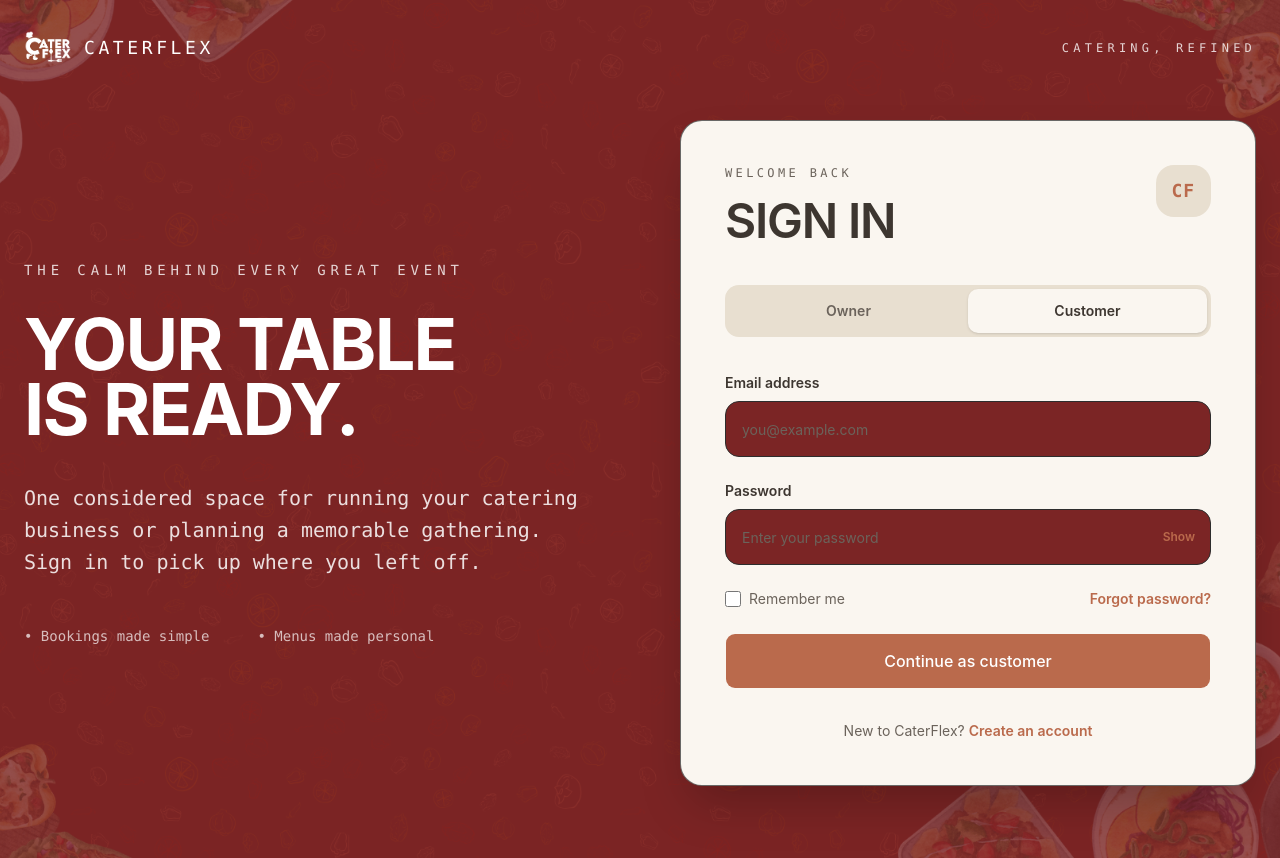
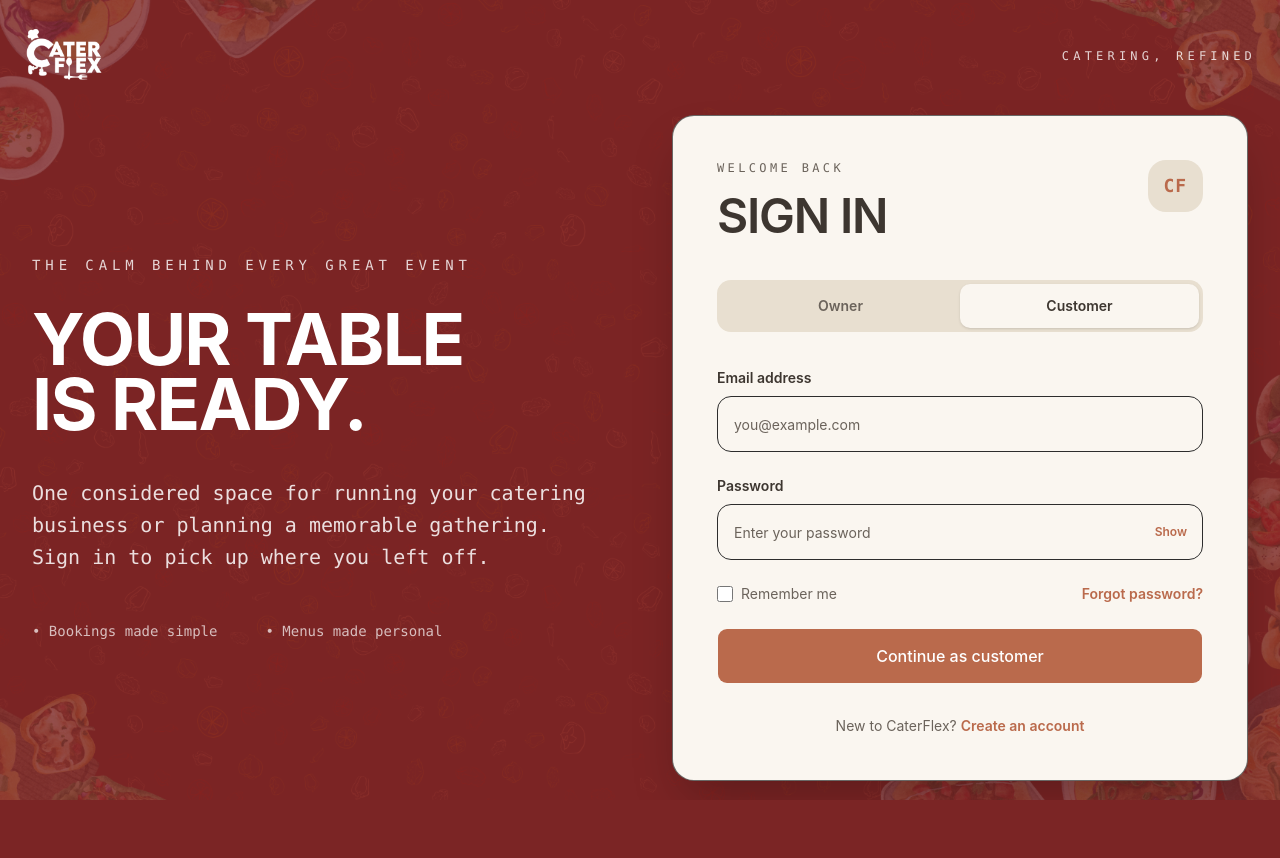
Before and after one commit to Nyakiraa/CaterFlex, a Next.js app: page /login in a window 1280 px wide. After the commit the page ends 800 px from the top, so only its background shows below. Built offline with nearby package versions, Linux system fonts and the light colour scheme.

Commit message:
feat: update login page layout and styles for better alignment and spacing
Co-authored-by: Raphael Andrei Abad <198844047+Nyakiraa@users.noreply.github.com>

```diff
--- a/app/login/page.tsx
+++ b/app/login/page.tsx
@@ -30,16 +30,15 @@ function LoginForm() {
   }
 
   return (
-    <main className="relative min-h-screen overflow-hidden bg-cover bg-center px-6 py-6 text-primary-foreground" style={{ backgroundImage: "url('/background.webp')" }}>
+    <main className="relative h-screen max-h-screen overflow-hidden bg-cover bg-center px-6 py-4 text-primary-foreground" style={{ backgroundImage: "url('/background.webp')" }}>
       <div className="absolute inset-0 bg-brand/80" aria-hidden="true" />
       <header className="relative z-10 flex items-center justify-between">
         <button type="button" onClick={() => router.push('/')} className="flex items-center gap-3" aria-label="Back to CaterFlex home">
-          <img src="/logo.png" alt="CaterFlex logo" className="size-12 object-contain" />
-          <span className="font-mono text-lg tracking-[0.2em] text-primary-foreground">CATERFLEX</span>
+          <img src="/logo.png" alt="CaterFlex logo" className="size-20 object-contain" />
         </button>
         <span className="hidden font-mono text-xs uppercase tracking-[0.35em] text-primary-foreground/80 sm:block">Catering, refined</span>
       </header>
-      <div className="relative z-10 mx-auto flex min-h-[calc(100vh-7rem)] max-w-7xl items-center justify-between gap-12 py-12">
+      <div className="relative z-10 mx-auto flex h-[calc(100vh-6rem)] max-w-7xl items-center justify-center gap-16 py-4">
         <section className="hidden max-w-2xl lg:block">
           <p className="font-mono text-sm uppercase tracking-[0.35em] text-primary-foreground/80">The calm behind every great event</p>
           <h1 className="mt-8 max-w-xl text-balance text-7xl font-bold uppercase leading-[0.9] tracking-tight">Your table is ready.</h1>
@@ -55,8 +54,8 @@ function LoginForm() {
             {(['owner', 'customer'] as const).map((accountRole) => (<button key={accountRole} type="button" role="tab" aria-selected={role === accountRole} onClick={() => setRole(accountRole)} className={`rounded-lg px-3 py-3 text-sm font-semibold capitalize transition-colors ${role === accountRole ? 'bg-card text-card-foreground shadow-sm' : 'text-muted-foreground hover:text-foreground'}`}>{accountRole}</button>))}
           </div>
           <form onSubmit={handleSubmit} className="mt-9 flex flex-col gap-6">
-            <label htmlFor="email" className="flex flex-col gap-2 text-sm font-semibold">Email address<input id="email" name="email" type="email" required autoComplete="email" placeholder="you@example.com" className="h-14 w-full rounded-xl border border-border bg-background px-4 font-normal text-foreground outline-none placeholder:text-muted-foreground focus:border-primary focus:ring-2 focus:ring-primary/20" /></label>
-            <label htmlFor="password" className="flex flex-col gap-2 text-sm font-semibold">Password<span className="relative"><input id="password" name="password" type={showPassword ? 'text' : 'password'} required autoComplete="current-password" placeholder="Enter your password" className="h-14 w-full rounded-xl border border-border bg-background px-4 pr-20 font-normal text-foreground outline-none placeholder:text-muted-foreground focus:border-primary focus:ring-2 focus:ring-primary/20" /><button type="button" onClick={() => setShowPassword((visible) => !visible)} className="absolute right-4 top-1/2 -translate-y-1/2 text-xs font-semibold text-primary hover:underline">{showPassword ? 'Hide' : 'Show'}</button></span></label>
+            <label htmlFor="email" className="flex flex-col gap-2 text-sm font-semibold">Email address<input id="email" name="email" type="email" required autoComplete="email" placeholder="you@example.com" className="h-14 w-full rounded-xl border border-border bg-card px-4 font-normal text-foreground outline-none placeholder:text-muted-foreground focus:border-primary focus:ring-2 focus:ring-primary/20" /></label>
+            <label htmlFor="password" className="flex flex-col gap-2 text-sm font-semibold">Password<span className="relative"><input id="password" name="password" type={showPassword ? 'text' : 'password'} required autoComplete="current-password" placeholder="Enter your password" className="h-14 w-full rounded-xl border border-border bg-card px-4 pr-20 font-normal text-foreground outline-none placeholder:text-muted-foreground focus:border-primary focus:ring-2 focus:ring-primary/20" /><button type="button" onClick={() => setShowPassword((visible) => !visible)} className="absolute right-4 top-1/2 -translate-y-1/2 text-xs font-semibold text-primary hover:underline">{showPassword ? 'Hide' : 'Show'}</button></span></label>
             <div className="flex items-center justify-between text-sm"><label className="flex items-center gap-2 text-muted-foreground"><input type="checkbox" className="size-4 accent-primary" /> Remember me</label><button type="button" className="font-semibold text-primary hover:underline">Forgot password?</button></div>
             {error && <p role="alert" className="text-sm text-destructive">{error}</p>}
             <Button type="submit" className="h-14 w-full text-base">Continue as {role}</Button>
```
